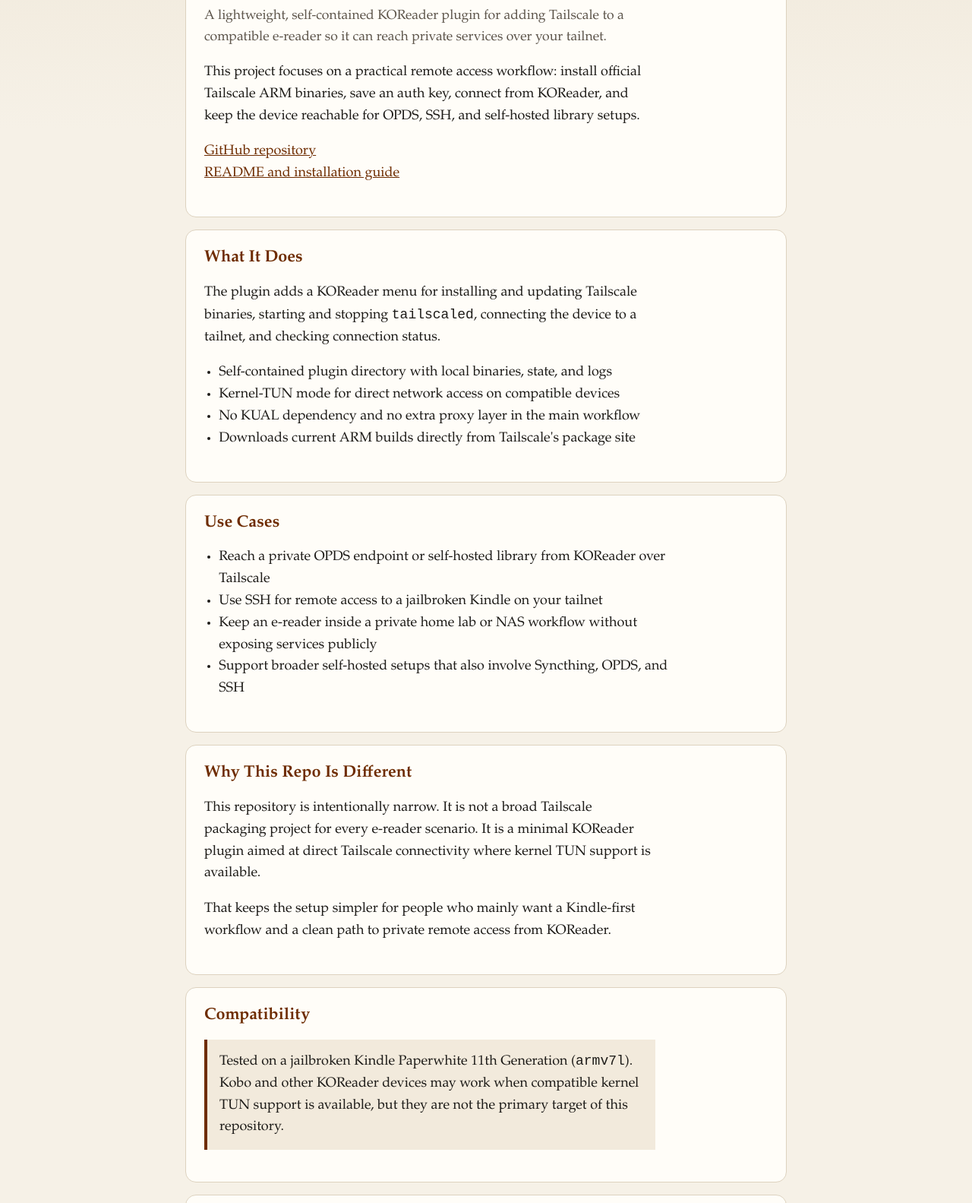
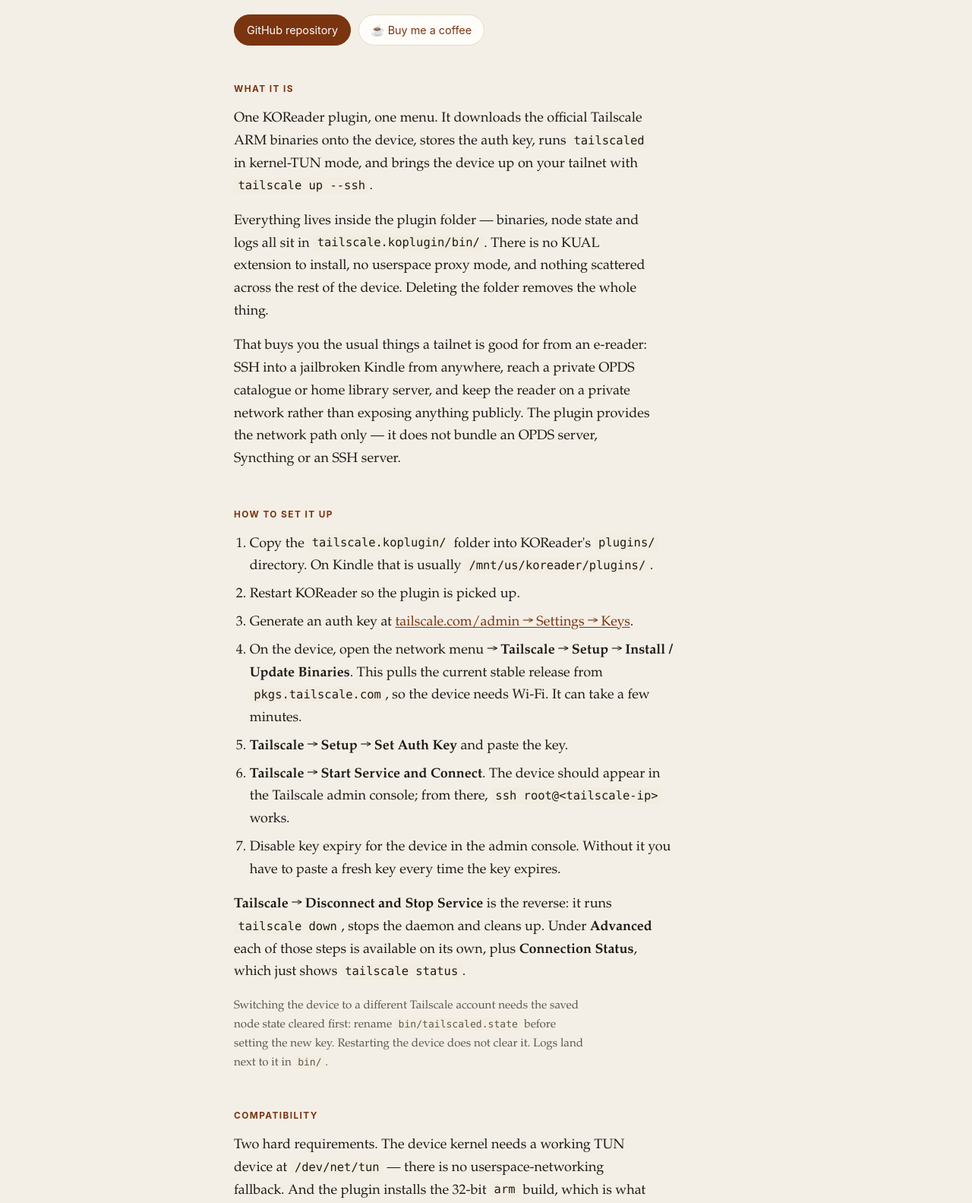
Before and after one commit to TimmyKug/koreader-tailscale, a plain HTML site: page index.html in a window 1280 px wide. Shown: the part 183-1766 px from the top of the page at 76% size. Drawn offline with Linux system fonts and the light colour scheme.

Commit message:
Restructure site and README around what/setup/compatibility
The page had grown into a pile of SEO-shaped sections that repeated each
other, plus a stray canonical-URL footer. Rewrite both around the three
questions a visitor actually has: what it is, how to set it up, and
whether their device is supported.

Compatibility now states the real constraints — kernel TUN at
/dev/net/tun and the 32-bit arm build — with the one-line check and a
per-device table that separates the tested Paperwhite 5 from what is
merely expected to work.

Add a Buy Me a Coffee link to both.

```diff
--- a/index.html
+++ b/index.html
@@ -4,28 +4,28 @@
     <meta charset="utf-8">
     <meta name="google-site-verification" content="FIWfzqQc20y7yRAZZNdD7ZNvCmDr9U4udMLsIb11Da8" />
     <meta name="viewport" content="width=device-width, initial-scale=1">
-    <title>KOReader Tailscale Plugin for Kindle and Kobo E-Readers</title>
+    <title>KOReader Tailscale Plugin for Kindle</title>
     <meta
       name="description"
-      content="Self-contained KOReader plugin for running Tailscale on a Kindle or other compatible e-reader for SSH, remote access, OPDS, and self-hosted library workflows."
+      content="A minimal KOReader plugin that installs and runs Tailscale on a jailbroken Kindle, so the e-reader can join your tailnet for SSH, OPDS and self-hosted reading workflows."
     >
     <meta name="robots" content="index,follow">
     <link rel="canonical" href="https://timothykugler.de/koreader-tailscale/">
 
     <meta property="og:type" content="website">
-    <meta property="og:site_name" content="koreader-tailscale-plugin">
-    <meta property="og:title" content="KOReader Tailscale Plugin for Kindle and Kobo E-Readers">
+    <meta property="og:site_name" content="koreader-tailscale">
+    <meta property="og:title" content="KOReader Tailscale Plugin for Kindle">
     <meta
       property="og:description"
-      content="A focused KOReader plugin for Tailscale on compatible e-readers, with self-contained binaries, kernel-TUN mode, and direct tailnet access."
+      content="A minimal KOReader plugin for Tailscale on e-readers: self-contained binaries, kernel-TUN mode, direct tailnet access."
     >
     <meta property="og:url" content="https://timothykugler.de/koreader-tailscale/">
 
     <meta name="twitter:card" content="summary">
-    <meta name="twitter:title" content="KOReader Tailscale Plugin for Kindle and Kobo E-Readers">
+    <meta name="twitter:title" content="KOReader Tailscale Plugin for Kindle">
     <meta
       name="twitter:description"
-      content="Self-contained KOReader plugin for Tailscale, focused on direct remote access and self-hosted reading workflows on compatible e-readers."
+      content="A minimal KOReader plugin for Tailscale on e-readers: self-contained binaries, kernel-TUN mode, direct tailnet access."
     >
 
     <script type="application/ld+json">
@@ -33,20 +33,20 @@
         "@context": "https://schema.org",
         "@type": "SoftwareSourceCode",
         "name": "KOReader Tailscale Plugin",
-        "description": "Self-contained KOReader plugin for running Tailscale on compatible e-readers using kernel-TUN mode.",
+        "description": "Minimal KOReader plugin that installs and runs Tailscale on compatible e-readers using kernel-TUN mode.",
         "url": "https://timothykugler.de/koreader-tailscale/",
         "codeRepository": "https://github.com/TimmyKug/koreader-tailscale",
         "programmingLanguage": "Lua",
+        "license": "https://github.com/TimmyKug/koreader-tailscale",
         "keywords": [
           "KOReader plugin",
-          "Tailscale on e-reader",
+          "Tailscale",
           "Kindle",
-          "Kobo",
-          "remote access",
-          "self-hosted library",
+          "Paperwhite",
+          "e-reader",
+          "SSH",
           "OPDS",
-          "Syncthing",
-          "SSH"
+          "self-hosted"
         ]
       }
     </script>
@@ -54,147 +54,294 @@
     <style>
       :root {
         color-scheme: light;
-        --bg: #f6f1e7;
-        --paper: #fffdf8;
+        --bg: #f4efe6;
+        --paper: #fffdf9;
         --text: #1d1b18;
-        --muted: #5d554b;
-        --accent: #6e2c00;
-        --border: #ddd2bf;
+        --muted: #5f574c;
+        --accent: #7a3410;
+        --line: #e2d8c7;
+        --code-bg: #f3ece0;
       }
 
-      * {
-        box-sizing: border-box;
-      }
+      * { box-sizing: border-box; }
 
       body {
         margin: 0;
-        background: linear-gradient(180deg, #efe7d8 0%, var(--bg) 22rem);
+        padding: 0;
+        background: var(--bg);
         color: var(--text);
-        font: 18px/1.6 "Iowan Old Style", "Palatino Linotype", "Book Antiqua", Georgia, serif;
+        font: 18px/1.65 "Iowan Old Style", "Palatino Linotype", "Book Antiqua", Georgia, serif;
+        -webkit-font-smoothing: antialiased;
       }
 
-      main {
-        display: block;
-        max-width: 52rem;
+      .sheet {
+        max-width: 44rem;
         margin: 0 auto;
-        padding: 2rem 1.25rem 4rem;
+        padding: 3.5rem 1.25rem 4rem;
       }
 
-      header,
-      section,
-      footer {
-        background: var(--paper);
-        border: 1px solid var(--border);
-        border-radius: 14px;
-        padding: 1.5rem;
-        margin-bottom: 1rem;
-      }
-
-      h1,
-      h2 {
-        line-height: 1.2;
-        margin-top: 0;
-      }
+      header { margin-bottom: 3rem; }
 
       h1 {
-        font-size: clamp(2rem, 4vw, 3rem);
-        margin-bottom: 0.75rem;
-      }
-
-      h2 {
-        font-size: 1.35rem;
-        color: var(--accent);
-      }
-
-      p,
-      li {
-        max-width: 66ch;
-      }
-
-      ul {
-        padding-left: 1.2rem;
-      }
-
-      a {
-        color: var(--accent);
+        margin: 0 0 0.9rem;
+        font-size: clamp(1.9rem, 5vw, 2.7rem);
+        line-height: 1.15;
+        letter-spacing: -0.01em;
       }
 
       .lede {
-        font-size: 1.1rem;
+        margin: 0 0 1.4rem;
+        font-size: 1.12rem;
         color: var(--muted);
+        max-width: 34rem;
       }
 
-      .note {
-        padding: 0.9rem 1rem;
-        background: #f2eadc;
-        border-left: 4px solid var(--accent);
+      section { margin-bottom: 3rem; }
+
+      h2 {
+        margin: 0 0 0.9rem;
+        font-size: 0.74rem;
+        font-weight: 700;
+        letter-spacing: 0.12em;
+        text-transform: uppercase;
+        color: var(--accent);
+        font-family: -apple-system, BlinkMacSystemFont, "Segoe UI", Roboto, sans-serif;
+      }
+
+      p, li { max-width: 62ch; }
+      p { margin: 0 0 1rem; }
+
+      ul, ol { padding-left: 1.3rem; margin: 0 0 1rem; }
+      li { margin-bottom: 0.45rem; }
+
+      a { color: var(--accent); text-underline-offset: 2px; }
+
+      code {
+        padding: 0.08em 0.35em;
+        background: var(--code-bg);
+        border-radius: 4px;
+        font: 0.86em/1.4 ui-monospace, SFMono-Regular, Menlo, Consolas, monospace;
+      }
+
+      .links {
+        display: flex;
+        flex-wrap: wrap;
+        gap: 0.6rem;
+        margin: 0;
+        padding: 0;
+        list-style: none;
+      }
+
+      .links li { margin: 0; }
+
+      .btn {
+        display: inline-block;
+        padding: 0.5rem 1rem;
+        background: var(--paper);
+        border: 1px solid var(--line);
+        border-radius: 999px;
+        color: var(--accent);
+        text-decoration: none;
+        font-family: -apple-system, BlinkMacSystemFont, "Segoe UI", Roboto, sans-serif;
+        font-size: 0.9rem;
+      }
+
+      .btn:hover { border-color: var(--accent); }
+
+      .btn-primary {
+        background: var(--accent);
+        border-color: var(--accent);
+        color: #fffdf9;
+      }
+
+      .table-scroll { overflow-x: auto; margin-bottom: 1rem; }
+
+      table {
+        border-collapse: collapse;
+        width: 100%;
+        min-width: 30rem;
+        font-size: 0.95rem;
+      }
+
+      th, td {
+        text-align: left;
+        padding: 0.55rem 0.8rem 0.55rem 0;
+        border-bottom: 1px solid var(--line);
+        vertical-align: top;
+      }
+
+      th {
+        font-family: -apple-system, BlinkMacSystemFont, "Segoe UI", Roboto, sans-serif;
+        font-size: 0.76rem;
+        letter-spacing: 0.06em;
+        text-transform: uppercase;
+        color: var(--muted);
+        font-weight: 600;
+      }
+
+      .fine { color: var(--muted); font-size: 0.95rem; }
+
+      footer {
+        margin-top: 3.5rem;
+        padding-top: 1.5rem;
+        border-top: 1px solid var(--line);
+        color: var(--muted);
+        font-size: 0.9rem;
+      }
+
+      @media (max-width: 30rem) {
+        body { font-size: 17px; }
+        .sheet { padding-top: 2.25rem; }
       }
     </style>
   </head>
   <body>
-    <main>
+    <div class="sheet">
       <header>
-        <h1>KOReader Tailscale Plugin for Kindle and Kobo E-Readers</h1>
+        <h1>KOReader Tailscale Plugin</h1>
         <p class="lede">
-          A lightweight, self-contained KOReader plugin for adding Tailscale to a compatible e-reader so it can reach private services over your tailnet.
+          A minimalistic Tailscale plugin for KOReader. Install it, paste an auth key,
+          and your e-reader joins your tailnet.
         </p>
-        <p>
-          This project focuses on a practical remote access workflow: install official Tailscale ARM binaries, save an auth key, connect from KOReader, and keep the device reachable for OPDS, SSH, and self-hosted library setups.
-        </p>
-        <p>
-          <a href="https://github.com/TimmyKug/koreader-tailscale">GitHub repository</a><br>
-          <a href="https://github.com/TimmyKug/koreader-tailscale/blob/main/README.md">README and installation guide</a>
-        </p>
+        <ul class="links">
+          <li><a class="btn btn-primary" href="https://github.com/TimmyKug/koreader-tailscale">GitHub repository</a></li>
+          <li><a class="btn" href="https://buymeacoffee.com/timmykug">☕ Buy me a coffee</a></li>
+        </ul>
       </header>
 
-      <div>
-        <section aria-labelledby="what-it-does">
-          <h2 id="what-it-does">What It Does</h2>
+      <main>
+        <section aria-labelledby="what">
+          <h2 id="what">What it is</h2>
           <p>
-            The plugin adds a KOReader menu for installing and updating Tailscale binaries, starting and stopping <code>tailscaled</code>, connecting the device to a tailnet, and checking connection status.
+            One KOReader plugin, one menu. It downloads the official Tailscale ARM
+            binaries onto the device, stores the auth key, runs <code>tailscaled</code> in
+            kernel-TUN mode, and brings the device up on your tailnet with
+            <code>tailscale up --ssh</code>.
           </p>
-          <ul>
-            <li>Self-contained plugin directory with local binaries, state, and logs</li>
-            <li>Kernel-TUN mode for direct network access on compatible devices</li>
-            <li>No KUAL dependency and no extra proxy layer in the main workflow</li>
-            <li>Downloads current ARM builds directly from Tailscale's package site</li>
-          </ul>
+          <p>
+            Everything lives inside the plugin folder — binaries, node state and logs all
+            sit in <code>tailscale.koplugin/bin/</code>. There is no KUAL extension to
+            install, no userspace proxy mode, and nothing scattered across the rest of the
+            device. Deleting the folder removes the whole thing.
+          </p>
+          <p>
+            That buys you the usual things a tailnet is good for from an e-reader: SSH into
+            a jailbroken Kindle from anywhere, reach a private OPDS catalogue or home
+            library server, and keep the reader on a private network rather than exposing
+            anything publicly. The plugin provides the network path only — it does not
+            bundle an OPDS server, Syncthing or an SSH server.
+          </p>
         </section>
 
-        <section aria-labelledby="use-cases">
-          <h2 id="use-cases">Use Cases</h2>
-          <ul>
-            <li>Reach a private OPDS endpoint or self-hosted library from KOReader over Tailscale</li>
-            <li>Use SSH for remote access to a jailbroken Kindle on your tailnet</li>
-            <li>Keep an e-reader inside a private home lab or NAS workflow without exposing services publicly</li>
-            <li>Support broader self-hosted setups that also involve Syncthing, OPDS, and SSH</li>
-          </ul>
-        </section>
-
-        <section aria-labelledby="why-this-repo">
-          <h2 id="why-this-repo">Why This Repo Is Different</h2>
+        <section aria-labelledby="setup">
+          <h2 id="setup">How to set it up</h2>
+          <ol>
+            <li>
+              Copy the <code>tailscale.koplugin/</code> folder into KOReader's
+              <code>plugins/</code> directory. On Kindle that is usually
+              <code>/mnt/us/koreader/plugins/</code>.
+            </li>
+            <li>Restart KOReader so the plugin is picked up.</li>
+            <li>
+              Generate an auth key at
+              <a href="https://login.tailscale.com/admin/settings/keys">tailscale.com/admin → Settings → Keys</a>.
+            </li>
+            <li>
+              On the device, open the network menu →
+              <strong>Tailscale → Setup → Install / Update Binaries</strong>. This pulls the
+              current stable release from <code>pkgs.tailscale.com</code>, so the device
+              needs Wi-Fi. It can take a few minutes.
+            </li>
+            <li>
+              <strong>Tailscale → Setup → Set Auth Key</strong> and paste the key.
+            </li>
+            <li>
+              <strong>Tailscale → Start Service and Connect</strong>. The device should
+              appear in the Tailscale admin console; from there,
+              <code>ssh root@&lt;tailscale-ip&gt;</code> works.
+            </li>
+            <li>
+              Disable key expiry for the device in the admin console. Without it you have to
+              paste a fresh key every time the key expires.
+            </li>
+          </ol>
           <p>
-            This repository is intentionally narrow. It is not a broad Tailscale packaging project for every e-reader scenario. It is a minimal KOReader plugin aimed at direct Tailscale connectivity where kernel TUN support is available.
+            <strong>Tailscale → Disconnect and Stop Service</strong> is the reverse: it runs
+            <code>tailscale down</code>, stops the daemon and cleans up. Under
+            <strong>Advanced</strong> each of those steps is available on its own, plus
+            <strong>Connection Status</strong>, which just shows
+            <code>tailscale status</code>.
           </p>
-          <p>
-            That keeps the setup simpler for people who mainly want a Kindle-first workflow and a clean path to private remote access from KOReader.
+          <p class="fine">
+            Switching the device to a different Tailscale account needs the saved node state
+            cleared first: rename <code>bin/tailscaled.state</code> before setting the new
+            key. Restarting the device does not clear it. Logs land next to it in
+            <code>bin/</code>.
           </p>
         </section>
 
         <section aria-labelledby="compatibility">
           <h2 id="compatibility">Compatibility</h2>
-          <p class="note">
-            Tested on a jailbroken Kindle Paperwhite 11th Generation (<code>armv7l</code>). Kobo and other KOReader devices may work when compatible kernel TUN support is available, but they are not the primary target of this repository.
+          <p>
+            Two hard requirements. The device kernel needs a working TUN device at
+            <code>/dev/net/tun</code> — there is no userspace-networking fallback. And the
+            plugin installs the 32-bit <code>arm</code> build, which is what KOReader on
+            Kindle runs on; a device with a 64-bit-only userland is not handled.
+          </p>
+          <p>
+            One SSH command answers the question for any device:
+            <code>ls -l /dev/net/tun</code>. If it is there, the plugin should work.
+          </p>
+          <div class="table-scroll">
+            <table>
+              <thead>
+                <tr>
+                  <th scope="col">Device</th>
+                  <th scope="col">Status</th>
+                </tr>
+              </thead>
+              <tbody>
+                <tr>
+                  <td>Kindle Paperwhite 5 (11th gen, <code>armv7l</code>)</td>
+                  <td>Tested — this is the device it was built and used on</td>
+                </tr>
+                <tr>
+                  <td>Kindle Paperwhite 4 (10th gen), Oasis 2 &amp; 3, Kindle 10th/11th gen, Scribe</td>
+                  <td>Expected to work — same jailbreak era and kernel generation, but untested</td>
+                </tr>
+                <tr>
+                  <td>Older Kindles (Paperwhite 1–3, Voyage, Touch)</td>
+                  <td>Unverified — TUN support is not a given on these kernels, so check first</td>
+                </tr>
+                <tr>
+                  <td>Kobo and other KOReader devices</td>
+                  <td>May work with kernel TUN and a 32-bit userland, but not a target here</td>
+                </tr>
+              </tbody>
+            </table>
+          </div>
+          <p class="fine">
+            The Kindle must be jailbroken with KOReader installed. Keep the screen awake
+            while testing — Kindle drops Wi-Fi when it sleeps — and note that SSH tends not
+            to work while the device is plugged in over USB.
           </p>
         </section>
-      </div>
+
+        <section aria-labelledby="support">
+          <h2 id="support">Support</h2>
+          <p>
+            The plugin is free and always will be. If it saved you an afternoon, you can
+            <a href="https://buymeacoffee.com/timmykug">buy me a coffee</a>.
+          </p>
+        </section>
+      </main>
 
       <footer>
         <p>
-          Canonical project URL:
-          <a href="https://timothykugler.de/koreader-tailscale/">https://timothykugler.de/koreader-tailscale/</a>
+          Built on <a href="https://github.com/mitanshu7/tailscale_kual">mitanshu7's Tailscale KUAL extension</a>,
+          reworked into a self-contained KOReader plugin.
         </p>
       </footer>
-    </main>
+    </div>
   </body>
 </html>
--- a/sitemap.xml
+++ b/sitemap.xml
@@ -2,6 +2,6 @@
 <urlset xmlns="http://www.sitemaps.org/schemas/sitemap/0.9">
   <url>
     <loc>https://timothykugler.de/koreader-tailscale/</loc>
-    <lastmod>2026-03-30</lastmod>
+    <lastmod>2026-09-13</lastmod>
   </url>
 </urlset>
```
Also changed, not shown: 1 other file.
